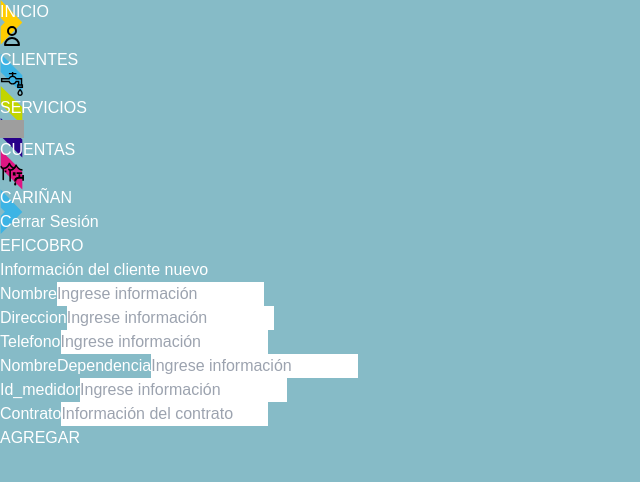
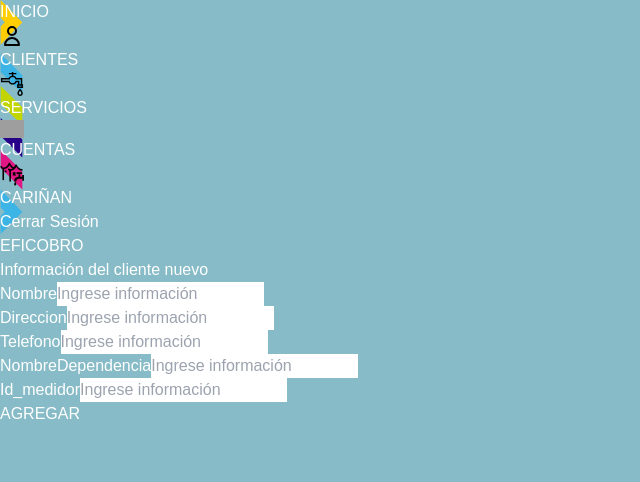
Before and after one commit to MontsVargas/MVC-EFICOBRO, a Next.js app in the folder frontend/: page /Inicio/Clientes-Nuevos in a window 1280 px wide. Shown: the top 482 px of the page, without its empty margins (0-640 px from the left). Built offline with nearby package versions, Linux system fonts and the light colour scheme; grey boxes are pictures that could not be loaded.

Commit message:
Ruta dinamica de historial

```diff
--- a/frontend/src/app/Inicio/Clientes-Nuevos/page.tsx
+++ b/frontend/src/app/Inicio/Clientes-Nuevos/page.tsx
@@ -13,7 +13,6 @@ interface ClienteNuevo {
   telefono: string;
   nombreDependencia?: string;
   id_medidor: string;
-  contrato?: string; // Agregar el campo para contrato
 }
 
 export default function ClientesNuevos() {
@@ -97,18 +96,6 @@ export default function ClientesNuevos() {
             </div>
           ))}
 
-          {/* Campo para mostrar la información del contrato */}
-          <div>
-            <label className="block text-lg font-medium mb-2 text-black">Contrato</label>
-            <input
-              type="text"
-              value={contratoInfo || ""}
-              readOnly  // Campo de solo lectura
-              className="w-full p-3 border border-gray-400 rounded-md text-black"
-              placeholder="Información del contrato"
-            />
-          </div>
-
           <div className="text-center mt-6">
             <button
               type="submit"
--- a/frontend/src/app/Inicio/Clientes/_components/Recuadro-busqueda.tsx
+++ b/frontend/src/app/Inicio/Clientes/_components/Recuadro-busqueda.tsx
@@ -120,7 +120,7 @@ export default function Formulario() {
                     {cliente.contrato_id ? `Contrato #${cliente.contrato_id}` : "Sin Contrato"}
                   </td>
                   <td className="p-3 text-blue-600 underline">
-                    <Link href={`/Inicio/Historial/${encodeURIComponent(cliente.nombre)}`}>Ver Historial</Link>
+                    <Link href={`/Inicio/Historial/1${encodeURIComponent(cliente.nombre)}`}>Ver Historial</Link>
                   </td>
                 </motion.tr>
               ))}
```
Also changed, not shown: frontend/src/app/Inicio/Historial/[id]/page.tsx (renamed from frontend/src/app/Inicio/Historial/page.tsx, +6 -8 lines).
